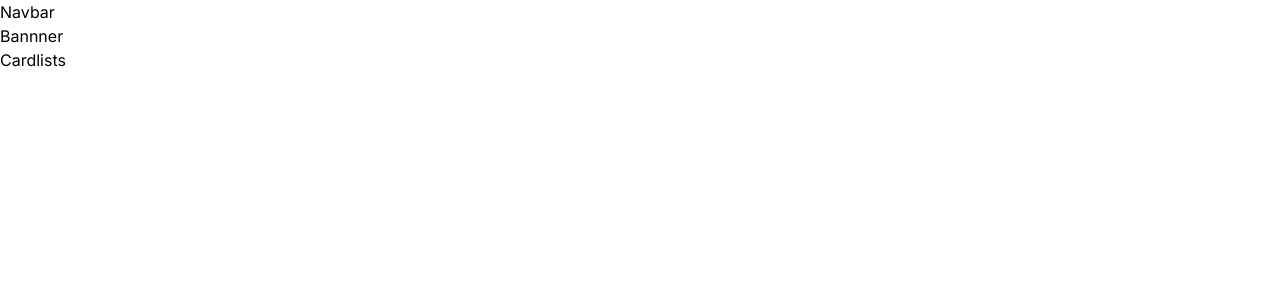
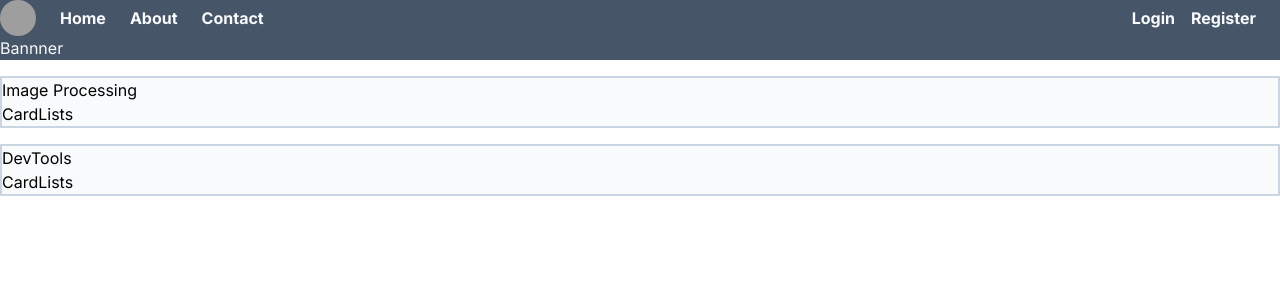
Before and after one commit to WhosthatAoli/neweb.com, a Next.js app: page / in a window 1280 px wide. Shown: the top 300 px of the page. Built offline with nearby package versions, Linux system fonts and the light colour scheme; grey boxes are pictures that could not be loaded.

Commit message:
0904
basic scratch

```diff
--- a/app/layout.tsx
+++ b/app/layout.tsx
@@ -19,8 +19,10 @@ export default function RootLayout({
   return (
     <html lang="en">
       <body className={`${inter.className} flex flex-col`}>
-        <Navbar />
-        <Banner />
+        <div className="bg-slate-600 text-slate-50">
+          <Navbar />
+          <Banner />
+        </div>
         {children}
       </body>
     </html>
--- a/app/page.tsx
+++ b/app/page.tsx
@@ -1,5 +1,16 @@
-import Image from "next/image";
+import "./globals.css";
 
 export default function Home() {
-  return <>Cardlists</>;
+  return (
+    <div>
+      <div className="bg-slate-50 border-2 border-solid border-slate-300 mt-4">
+        <h2>Image Processing</h2>
+        <div className="">CardLists</div>
+      </div>
+      <div className="bg-slate-50 border-2 border-solid border-slate-300  mt-4">
+        <h2>DevTools</h2>
+        <div className="">CardLists</div>
+      </div>
+    </div>
+  );
 }
--- /dev/null
+++ b/assets/index.js
@@ -0,0 +1,3 @@
+import logo from "./logo.png";
+
+export { logo };
--- a/components/navbar.tsx
+++ b/components/navbar.tsx
@@ -1,10 +1,40 @@
 import * as React from "react";
 import "../app/globals.css";
+import { logo } from "../assets";
 
 interface IAppProps {}
 
 const App: React.FunctionComponent<IAppProps> = (props) => {
-  return <div>Navbar</div>;
+  return (
+    <nav>
+      <div className="flex flex-row justify-between font-bold">
+        <div className="flex flex-row items-center gap-6">
+          <img
+            src="../assets/logo.png"
+            alt="logo"
+            className="w-9 h-9 object-fill rounded-full"
+          />
+          <a href="#" className="">
+            Home
+          </a>
+          <a href="#" className="">
+            About
+          </a>
+          <a href="#" className="">
+            Contact
+          </a>
+        </div>
+        <div className="flex flex-row items-center gap-4 pr-6">
+          <a href="#" className="">
+            Login
+          </a>
+          <a href="#" className="">
+            Register
+          </a>
+        </div>
+      </div>
+    </nav>
+  );
 };
 
 export default App;
```
Also changed, not shown: constent/index.js (+11 -0 lines), assets/logo.png (added).
